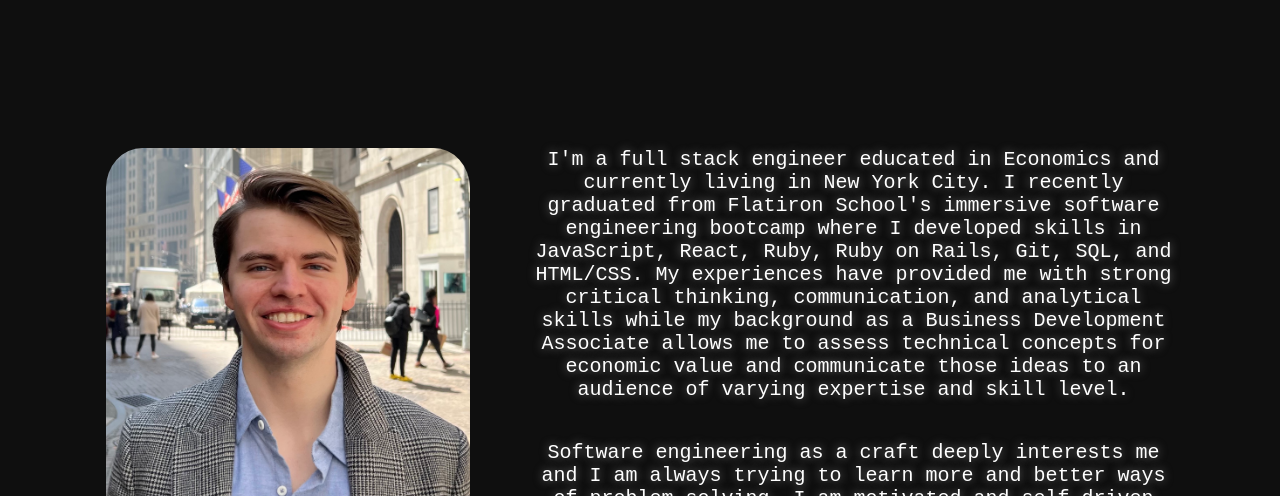
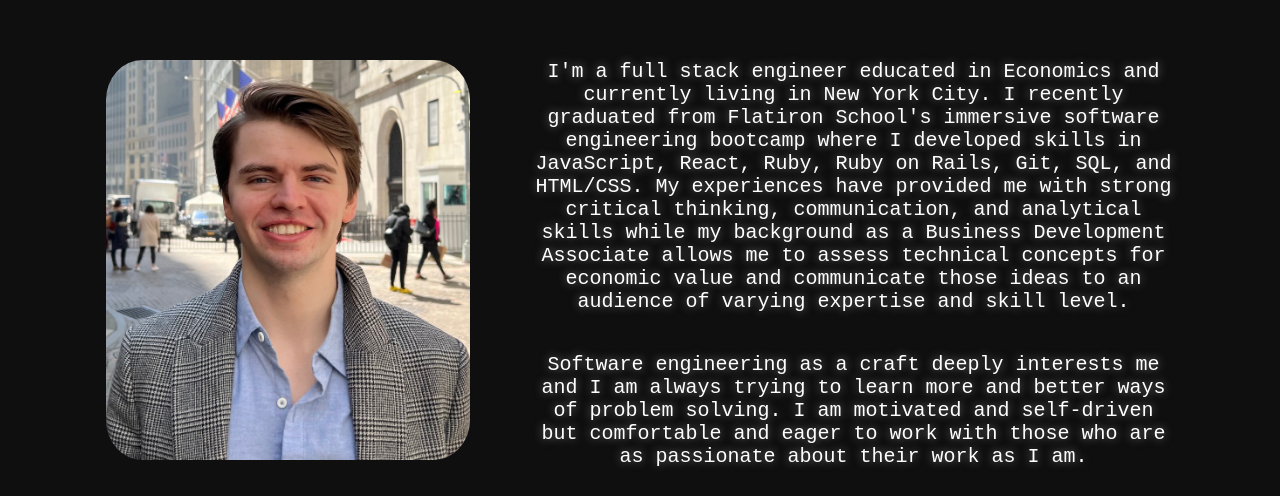
Before and after one commit to henreth/henreth.github.io, a React (Create React App) app: page / in a window 1280 px wide. Shown: the part 936-1432 px from the top of the page. Built offline with nearby package versions, Linux system fonts and the light colour scheme; a web font is replaced by a local one.

Commit message:
adjust about section positioning

```diff
--- a/src/components/About/About.css
+++ b/src/components/About/About.css
@@ -18,7 +18,7 @@
 .about-information {
   text-align: center;
   position: absolute;
-  top: 25%;
+  top: 15%;
   padding-top: 5%;
   padding-bottom: 5%;
   display: -webkit-box;
--- a/src/components/About/About.scss
+++ b/src/components/About/About.scss
@@ -14,7 +14,7 @@
 .about-information {
     text-align: center;
     position: absolute;
-    top: 25%;
+    top: 15%;
     padding-top: 5%;
     padding-bottom: 5%;
     display: flex;
```
